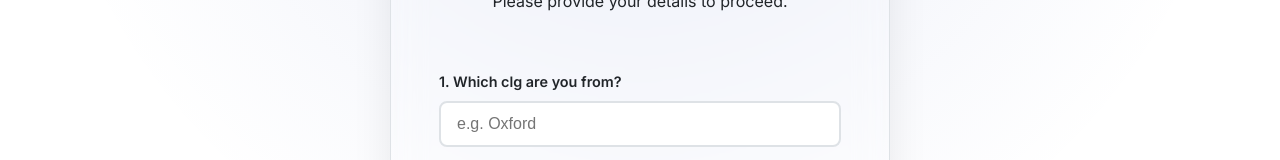
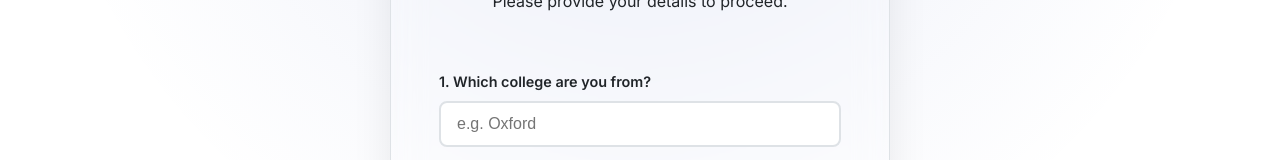
Before and after one commit to BoosterTechAcademy/Booster, a React (Vite) app: page /join-community in a window 1280 px wide. Shown: the part 280-440 px from the top of the page. Built offline with nearby package versions, Linux system fonts and the light colour scheme.

Commit message:
inter stafff code added

```diff
--- a/src/components/JoinCommunity/WelcomeForm.jsx
+++ b/src/components/JoinCommunity/WelcomeForm.jsx
@@ -7,7 +7,7 @@ import './WelcomeForm.css';
 // College name is case-insensitive. Reference ID is case-insensitive.
 // ─────────────────────────────────────────────────────────────────
 const ALLOWED_CREDENTIALS = [
-    { college: 'francis', referenceId: 'yogii' },
+    { college: 'STAFF', referenceId: 'JBADMINB' },
     { college: 'FXEC', referenceId: 'JMV2020FW' },
     { college: 'FXEC', referenceId: 'JB2028B' },
     { college: 'STJC', referenceId: 'JBSTJCB' },
@@ -53,7 +53,7 @@ const WelcomeForm = () => {
 
                 <form onSubmit={handleSubmit} className="welcome-form">
                     <div className="form-group">
-                        <label htmlFor="college">1. Which clg are you from?</label>
+                        <label htmlFor="college">1. Which college are you from?</label>
                         <input
                             type="text"
                             id="college"
```
